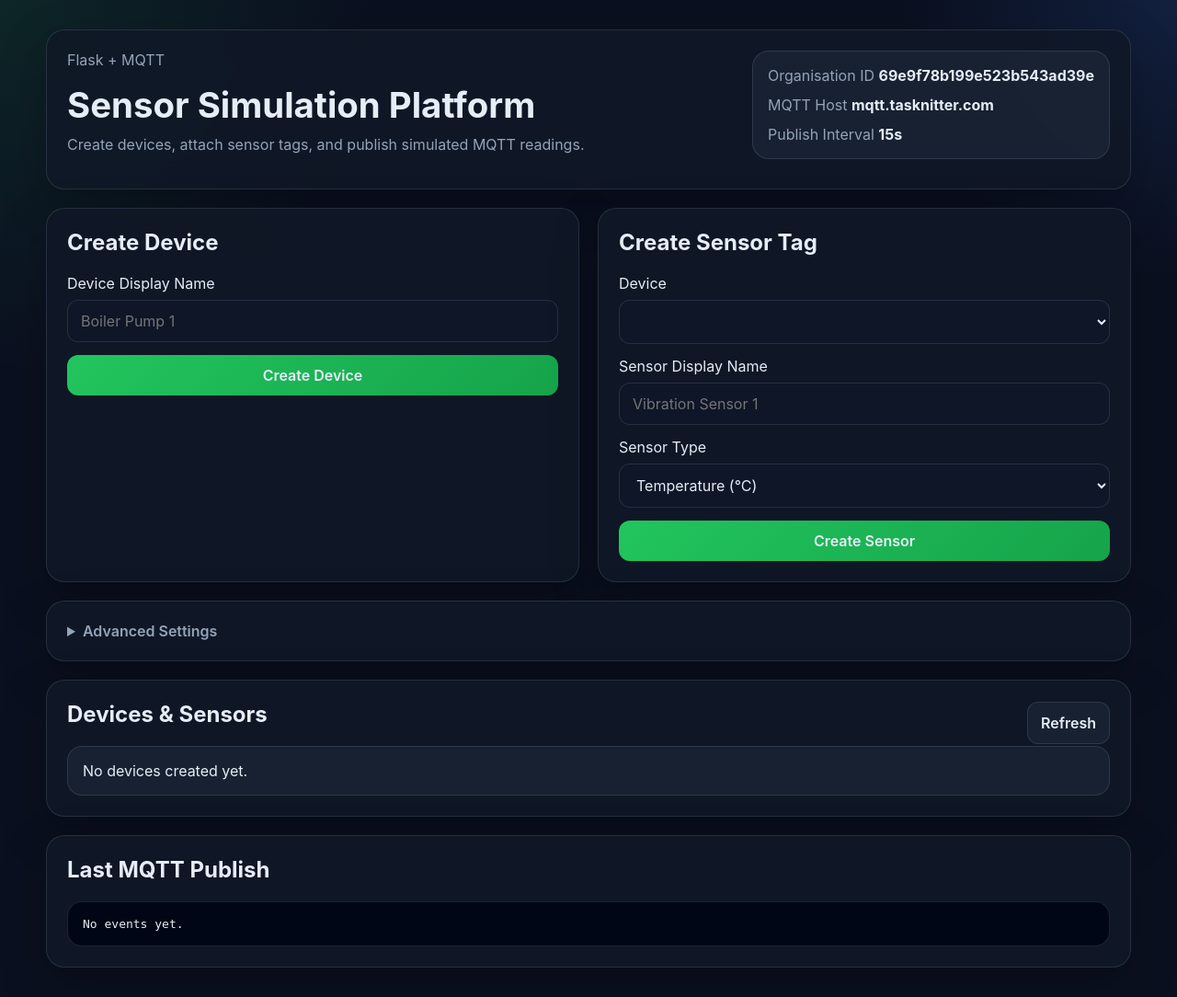
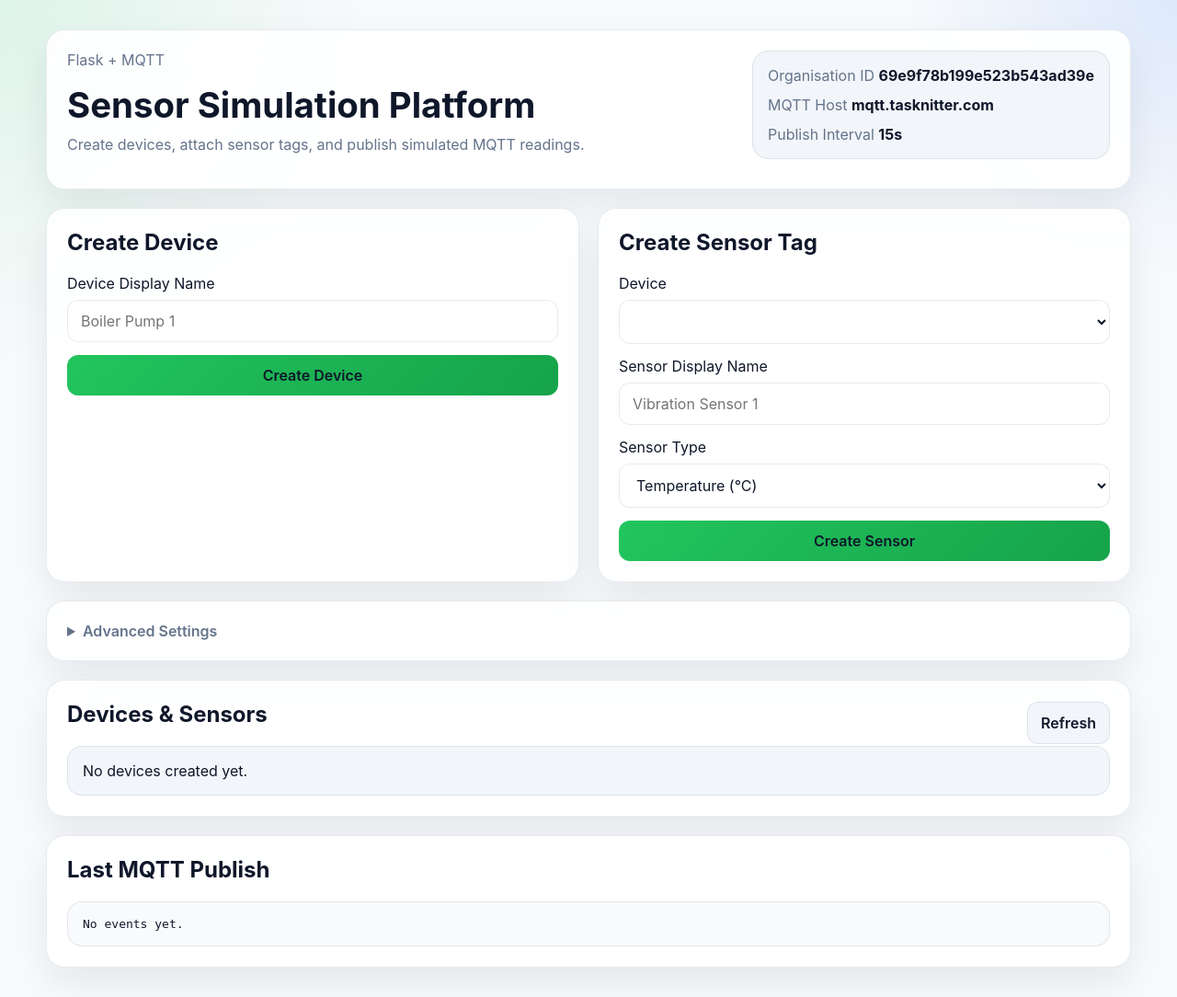
Before and after one commit to Amha-Endrayes/tasknitter-sensor-sim, a Flask app: page / in a window 1280 px wide. Shown: the whole page at 92% size. Run offline with Flask 3, Linux system fonts and the light colour scheme; data that the repository does not hold is empty.

Commit message:
white theme

```diff
--- a/app.py
+++ b/app.py
@@ -176,6 +176,7 @@ class AppState:
                 "org_id": DEFAULT_ORG_ID,
                 "mqtt_host": DEFAULT_MQTT_HOST,
                 "publish_interval_seconds": DEFAULT_INTERVAL_SECONDS,
+                "theme": "light",
             },
             "devices": [],
             "last_publish": None,
@@ -202,11 +203,12 @@ class AppState:
         with self._lock:
             return json.loads(json.dumps(self.state))
 
-    def update_settings(self, org_id: str, mqtt_host: str, interval_seconds: int) -> dict[str, Any]:
+    def update_settings(self, org_id: str, mqtt_host: str, interval_seconds: int, theme: str) -> dict[str, Any]:
         with self._lock:
             self.state["settings"]["org_id"] = org_id.strip() or DEFAULT_ORG_ID
             self.state["settings"]["mqtt_host"] = mqtt_host.strip() or DEFAULT_MQTT_HOST
             self.state["settings"]["publish_interval_seconds"] = max(1, interval_seconds)
+            self.state["settings"]["theme"] = theme if theme in {"light", "dark"} else "light"
             self.publisher.set_host(self.state["settings"]["mqtt_host"])
             self.save()
             return self.snapshot()
@@ -365,6 +367,7 @@ def update_settings():
         org_id=payload.get("org_id", DEFAULT_ORG_ID),
         mqtt_host=payload.get("mqtt_host", DEFAULT_MQTT_HOST),
         interval_seconds=int(payload.get("publish_interval_seconds", DEFAULT_INTERVAL_SECONDS)),
+        theme=payload.get("theme", "light"),
     )
     return jsonify(snapshot)
 
--- a/static/style.css
+++ b/static/style.css
@@ -1,4 +1,20 @@
 :root {
+    color-scheme: light;
+    --bg: #f8fafc;
+    --panel: rgba(255, 255, 255, 0.9);
+    --panel-soft: rgba(241, 245, 249, 0.92);
+    --border: rgba(148, 163, 184, 0.22);
+    --text: #0f172a;
+    --muted: #64748b;
+    --accent: #22c55e;
+    --accent-soft: rgba(34, 197, 94, 0.15);
+    --danger: #f97316;
+    --shadow: 0 18px 40px rgba(15, 23, 42, 0.08);
+    --input-bg: rgba(255, 255, 255, 0.96);
+    --pre-bg: rgba(248, 250, 252, 0.98);
+}
+
+:root[data-theme="dark"] {
     color-scheme: dark;
     --bg: #0b1020;
     --panel: rgba(17, 24, 39, 0.88);
@@ -6,10 +22,9 @@
     --border: rgba(148, 163, 184, 0.18);
     --text: #e5edf7;
     --muted: #94a3b8;
-    --accent: #22c55e;
-    --accent-soft: rgba(34, 197, 94, 0.15);
-    --danger: #f97316;
     --shadow: 0 18px 50px rgba(0, 0, 0, 0.25);
+    --input-bg: rgba(15, 23, 42, 0.95);
+    --pre-bg: rgba(2, 6, 23, 0.95);
 }
 
 * {
@@ -109,7 +124,7 @@ button {
     border-radius: 12px;
     border: 1px solid var(--border);
     padding: 12px 14px;
-    background: rgba(15, 23, 42, 0.95);
+    background: var(--input-bg);
     color: var(--text);
     font: inherit;
 }
@@ -181,7 +196,7 @@ pre {
     padding: 16px;
     margin: 0;
     border-radius: 16px;
-    background: rgba(2, 6, 23, 0.95);
+    background: var(--pre-bg);
     border: 1px solid var(--border);
 }
 
@@ -205,7 +220,7 @@ details summary {
     padding: 14px 16px;
     border-radius: 14px;
     border: 1px solid var(--border);
-    background: rgba(15, 23, 42, 0.96);
+    background: var(--panel);
     box-shadow: var(--shadow);
     transition: opacity 0.24s ease, transform 0.24s ease;
 }
--- a/templates/index.html
+++ b/templates/index.html
@@ -1,5 +1,5 @@
 <!DOCTYPE html>
-<html lang="en">
+<html lang="en" data-theme="light">
 <head>
     <meta charset="UTF-8">
     <meta name="viewport" content="width=device-width, initial-scale=1.0">
@@ -82,6 +82,13 @@
                         <span>Publish Interval (seconds)</span>
                         <input type="number" name="publish_interval_seconds" min="1" required>
                     </label>
+                    <label>
+                        <span>Theme</span>
+                        <select name="theme" required>
+                            <option value="light">Light</option>
+                            <option value="dark">Dark</option>
+                        </select>
+                    </label>
                     <button type="submit">Save Settings</button>
                 </form>
             </details>
@@ -150,6 +157,7 @@
 
         function renderState(state, options = {}) {
             latestState = state;
+            document.documentElement.dataset.theme = state.settings.theme || "light";
             document.getElementById("orgIdLabel").textContent = state.settings.org_id;
             document.getElementById("mqttHostLabel").textContent = state.settings.mqtt_host;
             document.getElementById("intervalLabel").textContent = `${state.settings.publish_interval_seconds}s`;
@@ -159,6 +167,7 @@
                 settingsForm.org_id.value = state.settings.org_id;
                 settingsForm.mqtt_host.value = state.settings.mqtt_host;
                 settingsForm.publish_interval_seconds.value = state.settings.publish_interval_seconds;
+                settingsForm.theme.value = state.settings.theme || "light";
             }
 
             syncDeviceSelect(state.devices);
@@ -262,6 +271,7 @@
                 org_id: form.org_id.value,
                 mqtt_host: form.mqtt_host.value,
                 publish_interval_seconds: Number(form.publish_interval_seconds.value),
+                theme: form.theme.value,
             });
             await refreshState();
             showToast("Settings saved");
```
